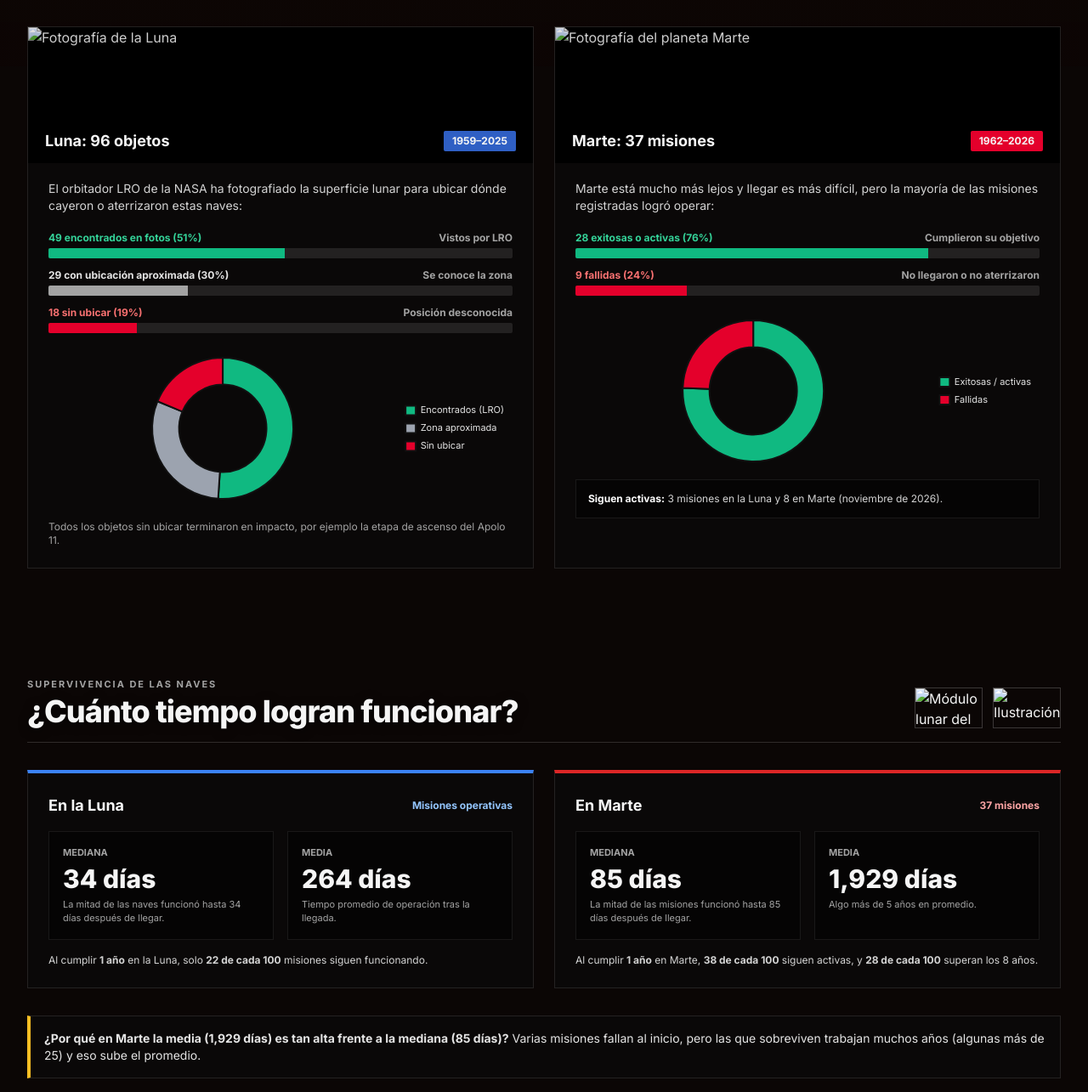
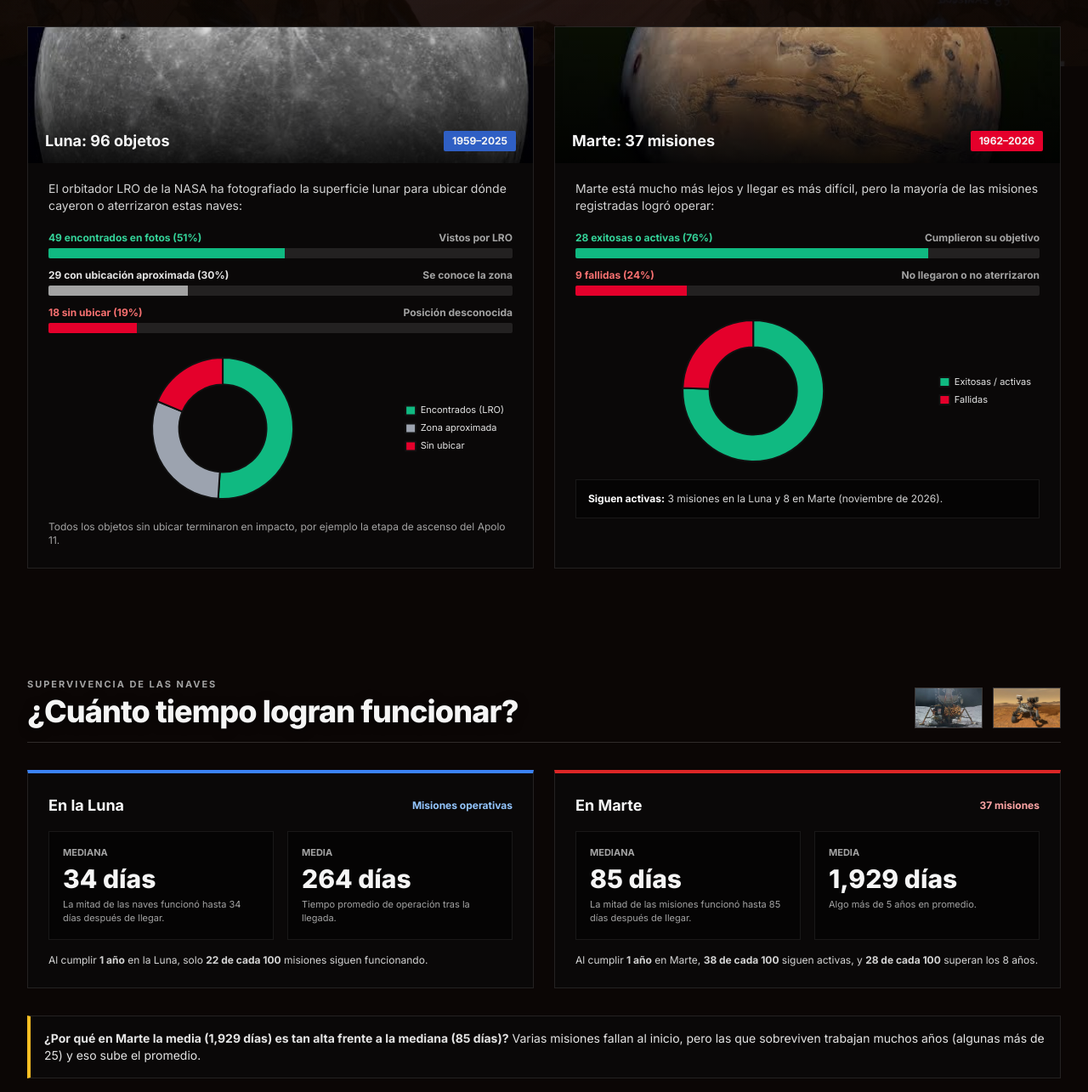
Before and after one commit to GaboBrice/misiones_espaciales, a plain HTML site: page index.html in a window 1280 px wide. Shown: the part 722-2007 px from the top of the page at 85% size. Drawn offline with nearby package versions, Linux system fonts and the light colour scheme.

Commit message:
index.html

```diff
--- a/index.html
+++ b/index.html
@@ -19,7 +19,7 @@
     /* Fondo fijo de toda la página */
     .page-bg {
       position: fixed; inset: 0; z-index: -2;
-      background: #2a0f08 url('img/fondo.jpg') center / cover no-repeat;
+      background: #2a0f08 url('fondo.jpg') center / cover no-repeat;
     }
     .page-shade {
       position: fixed; inset: 0; z-index: -1;
@@ -51,8 +51,8 @@
     <div class="max-w-7xl mx-auto px-4 sm:px-8 h-16 flex items-center justify-between gap-4">
       <a href="#inicio" class="flex items-center gap-3 shrink-0">
         <span class="relative flex items-center">
-          <img src="img/luna.jpg" alt="" class="h-8 w-8 rounded-full object-cover border border-white/20" />
-          <img src="img/marte.jpg" alt="" class="h-8 w-8 rounded-full object-cover border border-white/20 -ml-2" />
+          <img src="luna.jpg" alt="" class="h-8 w-8 rounded-full object-cover border border-white/20" />
+          <img src="marte.jpg" alt="" class="h-8 w-8 rounded-full object-cover border border-white/20 -ml-2" />
         </span>
         <span class="leading-tight">
           <span class="block text-sm font-bold tracking-tight">Luna vs. Marte</span>
@@ -125,7 +125,7 @@
         <!-- Luna -->
         <div class="panel p-6 space-y-5">
           <div class="relative h-40 -mx-6 -mt-6 mb-4 overflow-hidden bg-black">
-            <img src="img/luna.jpg" alt="Fotografía de la Luna" class="w-full h-full object-cover object-center opacity-90" />
+            <img src="luna.jpg" alt="Fotografía de la Luna" class="w-full h-full object-cover object-center opacity-90" />
             <div class="absolute inset-0 bg-gradient-to-t from-black/85 to-transparent"></div>
             <div class="absolute bottom-3 left-5 right-5 flex items-center justify-between">
               <h3 class="text-lg font-bold">Luna: 96 objetos</h3>
@@ -167,7 +167,7 @@
         <!-- Marte -->
         <div class="panel p-6 space-y-5">
           <div class="relative h-40 -mx-6 -mt-6 mb-4 overflow-hidden bg-black">
-            <img src="img/marte.jpg" alt="Fotografía del planeta Marte" class="w-full h-full object-cover object-center opacity-90" />
+            <img src="marte.jpg" alt="Fotografía del planeta Marte" class="w-full h-full object-cover object-center opacity-90" />
             <div class="absolute inset-0 bg-gradient-to-t from-black/85 to-transparent"></div>
             <div class="absolute bottom-3 left-5 right-5 flex items-center justify-between">
               <h3 class="text-lg font-bold">Marte: 37 misiones</h3>
@@ -211,8 +211,8 @@
           <h2 class="text-2xl sm:text-4xl font-extrabold tracking-tight mt-1 sec-title">¿Cuánto tiempo logran funcionar?</h2>
         </div>
         <div class="flex items-center gap-3">
-          <img src="img/aterrizador.jpg" alt="Módulo lunar del Apolo sobre la Luna" class="h-12 w-20 object-cover border border-white/20" />
-          <img src="img/rover.jpg" alt="Ilustración del rover Perseverance en Marte" class="h-12 w-20 object-cover border border-white/20" />
+          <img src="aterrizador.jpg" alt="Módulo lunar del Apolo sobre la Luna" class="h-12 w-20 object-cover border border-white/20" />
+          <img src="rover.jpg" alt="Ilustración del rover Perseverance en Marte" class="h-12 w-20 object-cover border border-white/20" />
         </div>
       </div>
 
@@ -368,7 +368,7 @@
         </div>
         <div class="lg:col-span-4 panel overflow-hidden flex flex-col">
           <div class="relative h-56 bg-black">
-            <img src="img/rover.jpg" alt="Ilustración del rover Perseverance en Marte" class="w-full h-full object-cover" />
+            <img src="rover.jpg" alt="Ilustración del rover Perseverance en Marte" class="w-full h-full object-cover" />
           </div>
           <div class="p-5 space-y-2 flex-1 flex flex-col justify-center">
             <span class="text-[10px] font-bold uppercase tracking-widest text-red-300">Récord de distancia</span>
@@ -392,7 +392,7 @@
 
       <div class="grid grid-cols-1 md:grid-cols-3 gap-6">
         <div class="panel border-t-4 border-t-blue-500 overflow-hidden flex flex-col">
-          <img src="img/orbitador.jpg" alt="Nave orbitando sobre la Tierra" class="w-full h-40 object-cover opacity-90" />
+          <img src="orbitador.jpg" alt="Nave orbitando sobre la Tierra" class="w-full h-40 object-cover opacity-90" />
           <div class="p-6 space-y-3">
             <span class="text-xs font-bold text-blue-300 uppercase">Grupo 1 · 41 misiones</span>
             <h3 class="text-xl font-bold">Misiones de larga duración</h3>
@@ -406,7 +406,7 @@
         </div>
 
         <div class="panel border-t-4 border-t-red-600 overflow-hidden flex flex-col">
-          <img src="img/marte.jpg" alt="Planeta Marte" class="w-full h-40 object-cover opacity-90" />
+          <img src="marte.jpg" alt="Planeta Marte" class="w-full h-40 object-cover opacity-90" />
           <div class="p-6 space-y-3">
             <span class="text-xs font-bold text-red-300 uppercase">Grupo 2 · 22 misiones</span>
             <h3 class="text-xl font-bold">Fallas tempranas</h3>
@@ -420,7 +420,7 @@
         </div>
 
         <div class="panel border-t-4 border-t-amber-500 overflow-hidden flex flex-col">
-          <img src="img/aterrizador.jpg" alt="Módulo lunar del Apolo sobre la Luna" class="w-full h-40 object-cover opacity-90" />
+          <img src="aterrizador.jpg" alt="Módulo lunar del Apolo sobre la Luna" class="w-full h-40 object-cover opacity-90" />
           <div class="p-6 space-y-3">
             <span class="text-xs font-bold text-amber-300 uppercase">Grupo 3 · 63 misiones</span>
             <h3 class="text-xl font-bold">Naves lunares pesadas y breves</h3>
@@ -521,10 +521,10 @@
           <!-- Foto de la nave + destino -->
           <figure class="relative overflow-hidden border border-white/10 bg-black">
             <div class="relative aspect-[16/9]">
-              <img id="sim-craft-img" src="img/rover.jpg" alt="Rover" class="absolute inset-0 w-full h-full object-cover transition-opacity duration-300" />
+              <img id="sim-craft-img" src="rover.jpg" alt="Rover" class="absolute inset-0 w-full h-full object-cover transition-opacity duration-300" />
               <div class="absolute inset-0 bg-gradient-to-t from-black/80 via-transparent to-black/30"></div>
               <div class="absolute top-3 right-3 flex flex-col items-center gap-1">
-                <img id="sim-dest-img" src="img/luna.jpg" alt="Luna" class="h-16 w-16 sm:h-20 sm:w-20 rounded-full object-cover border-2 border-white/40 shadow-lg" />
+                <img id="sim-dest-img" src="luna.jpg" alt="Luna" class="h-16 w-16 sm:h-20 sm:w-20 rounded-full object-cover border-2 border-white/40 shadow-lg" />
                 <span id="sim-dest-label" class="text-[10px] font-bold uppercase tracking-wider text-white/90">Destino: Luna</span>
               </div>
               <div class="absolute bottom-3 left-4 right-4 flex items-end justify-between gap-2 text-white">
@@ -565,7 +565,7 @@
   <section id="futuro" class="py-16">
     <div class="max-w-7xl mx-auto px-4 sm:px-8 space-y-8">
       <div class="relative overflow-hidden border border-white/10 h-48 sm:h-64">
-        <img src="img/lanzamiento.jpg" alt="Despegue del cohete SLS del programa Artemis" class="absolute inset-0 w-full h-full object-cover object-center" />
+        <img src="lanzamiento.jpg" alt="Despegue del cohete SLS del programa Artemis" class="absolute inset-0 w-full h-full object-cover object-center" />
         <div class="absolute inset-0 bg-gradient-to-r from-black/85 via-black/50 to-transparent"></div>
         <div class="relative h-full flex flex-col justify-end p-5 sm:p-8 max-w-2xl">
           <p class="text-[11px] font-bold uppercase tracking-[0.18em] text-red-300">2025–2030</p>
@@ -645,11 +645,11 @@
   <script>
     // ---------- Imágenes locales ----------
     const IMG = {
-      orbiter: 'img/orbitador.jpg',
-      lander: 'img/aterrizador.jpg',
-      rover: 'img/rover.jpg',
-      Luna: 'img/luna.jpg',
-      Marte: 'img/marte.jpg'
+      orbiter: 'orbitador.jpg',
+      lander: 'aterrizador.jpg',
+      rover: 'rover.jpg',
+      Luna: 'luna.jpg',
+      Marte: 'marte.jpg'
     };
     const IMG_CAPTION = {
       orbiter: 'Imagen referencial: nave en órbita sobre la Tierra (NASA).',
```
